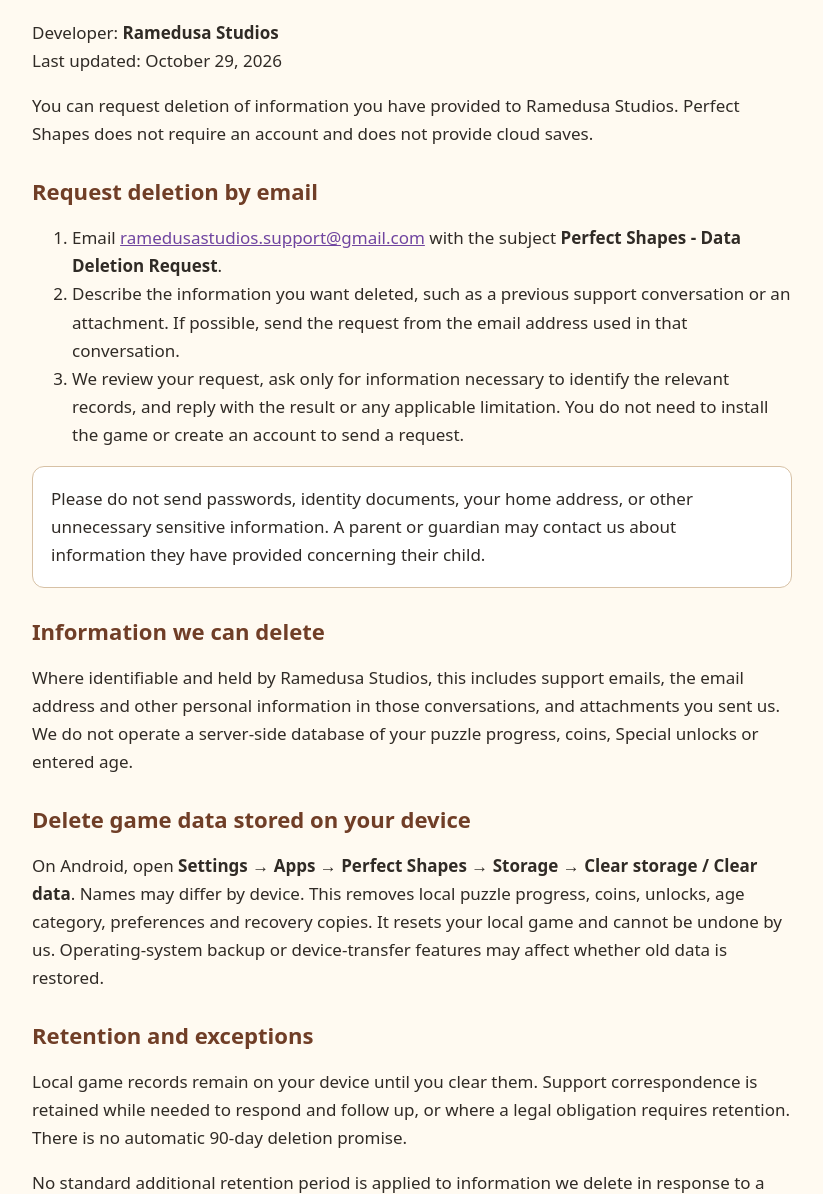
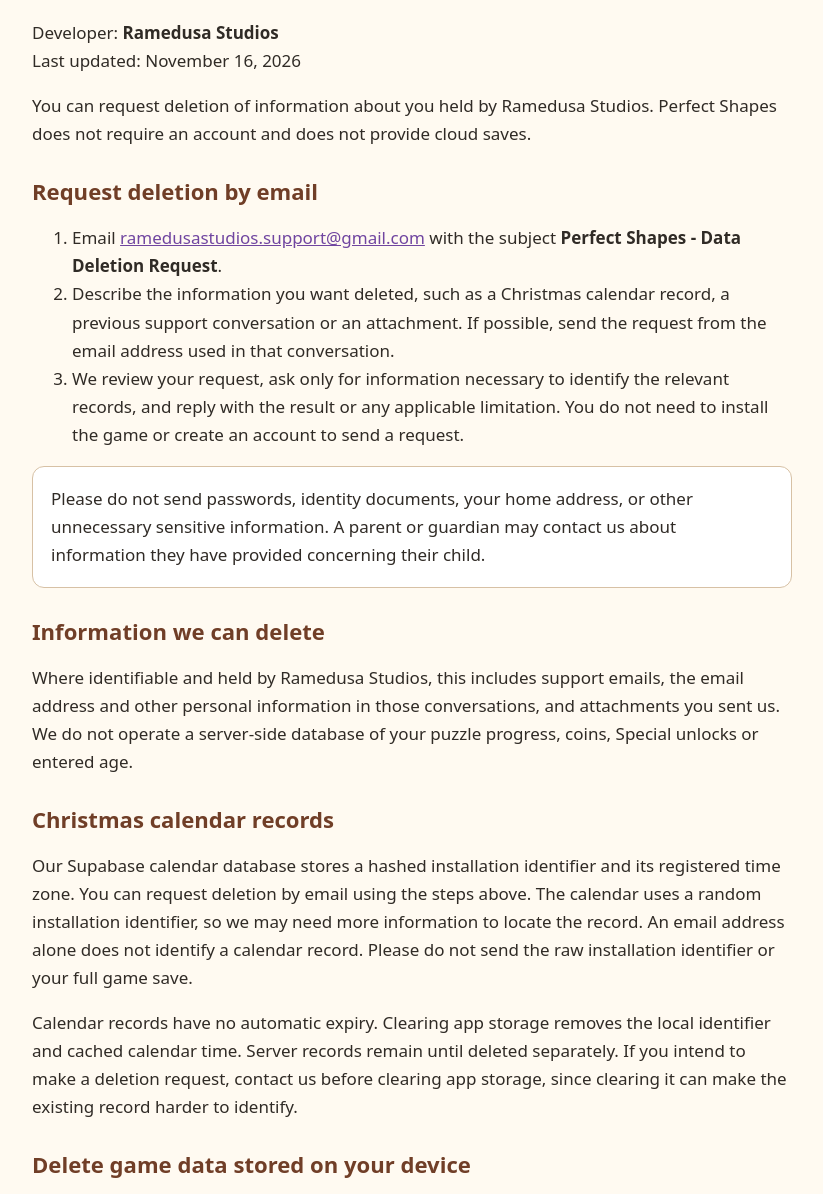
Before and after one commit to ramedus/perfect-shapes-privacy, a plain HTML site: page data-deletion.html in a window 1280 px wide. Shown: the part 82-1276 px from the top of the page, without its empty margins (228-1051 px from the left). Drawn offline with Linux system fonts and the light colour scheme.

Commit message:
Update data-deletion.html

```diff
--- a/data-deletion.html
+++ b/data-deletion.html
@@ -14,19 +14,23 @@
 </head>
 <body>
   <h1>Perfect Shapes — Data Deletion</h1>
-  <p>Developer: <strong>Ramedusa Studios</strong><br>Last updated: October 29, 2026</p>
-  <p>You can request deletion of information you have provided to Ramedusa Studios. Perfect Shapes does not require an account and does not provide cloud saves.</p>
+  <p>Developer: <strong>Ramedusa Studios</strong><br>Last updated: November 16, 2026</p>
+  <p>You can request deletion of information about you held by Ramedusa Studios. Perfect Shapes does not require an account and does not provide cloud saves.</p>
 
   <h2>Request deletion by email</h2>
   <ol>
     <li>Email <a href="mailto:ramedusastudios.support@gmail.com?subject=Perfect%20Shapes%20-%20Data%20Deletion%20Request">ramedusastudios.support@gmail.com</a> with the subject <strong>Perfect Shapes - Data Deletion Request</strong>.</li>
-    <li>Describe the information you want deleted, such as a previous support conversation or an attachment. If possible, send the request from the email address used in that conversation.</li>
+    <li>Describe the information you want deleted, such as a Christmas calendar record, a previous support conversation or an attachment. If possible, send the request from the email address used in that conversation.</li>
     <li>We review your request, ask only for information necessary to identify the relevant records, and reply with the result or any applicable limitation. You do not need to install the game or create an account to send a request.</li>
   </ol>
   <p class="contact">Please do not send passwords, identity documents, your home address, or other unnecessary sensitive information. A parent or guardian may contact us about information they have provided concerning their child.</p>
 
   <h2>Information we can delete</h2>
   <p>Where identifiable and held by Ramedusa Studios, this includes support emails, the email address and other personal information in those conversations, and attachments you sent us. We do not operate a server-side database of your puzzle progress, coins, Special unlocks or entered age.</p>
+
+  <h2>Christmas calendar records</h2>
+  <p>Our Supabase calendar database stores a hashed installation identifier and its registered time zone. You can request deletion by email using the steps above. The calendar uses a random installation identifier, so we may need more information to locate the record. An email address alone does not identify a calendar record. Please do not send the raw installation identifier or your full game save.</p>
+  <p>Calendar records have no automatic expiry. Clearing app storage removes the local identifier and cached calendar time. Server records remain until deleted separately. If you intend to make a deletion request, contact us before clearing app storage, since clearing it can make the existing record harder to identify.</p>
 
   <h2>Delete game data stored on your device</h2>
   <p>On Android, open <strong>Settings → Apps → Perfect Shapes → Storage → Clear storage / Clear data</strong>. Names may differ by device. This removes local puzzle progress, coins, unlocks, age category, preferences and recovery copies. It resets your local game and cannot be undone by us. Operating-system backup or device-transfer features may affect whether old data is restored.</p>
@@ -37,6 +41,6 @@
 
   <h2>Information handled by other providers</h2>
   <p>Google advertising or diagnostic services, connectivity providers, and email providers may hold technical information under their own policies. Clearing local storage or deleting a support email does not automatically erase their independently held records. We do not promise to erase records we cannot access or identify. We can explain the relevant provider and available request route when responding.</p>
-  <p>See <a href="https://policies.google.com/privacy">Google's Privacy Policy</a>, <a href="https://privacy.microsoft.com/privacystatement">Microsoft's Privacy Statement</a>, and the <a href="https://ramedus.github.io/perfect-shapes-privacy/">Perfect Shapes Privacy Policy</a>.</p>
+  <p>See <a href="https://policies.google.com/privacy">Google's Privacy Policy</a>, <a href="https://privacy.microsoft.com/privacystatement">Microsoft's Privacy Statement</a>, <a href="https://supabase.com/privacy">Supabase's Privacy Policy</a>, and the <a href="https://ramedus.github.io/perfect-shapes-privacy/">Perfect Shapes Privacy Policy</a>.</p>
 </body>
 </html>
```
